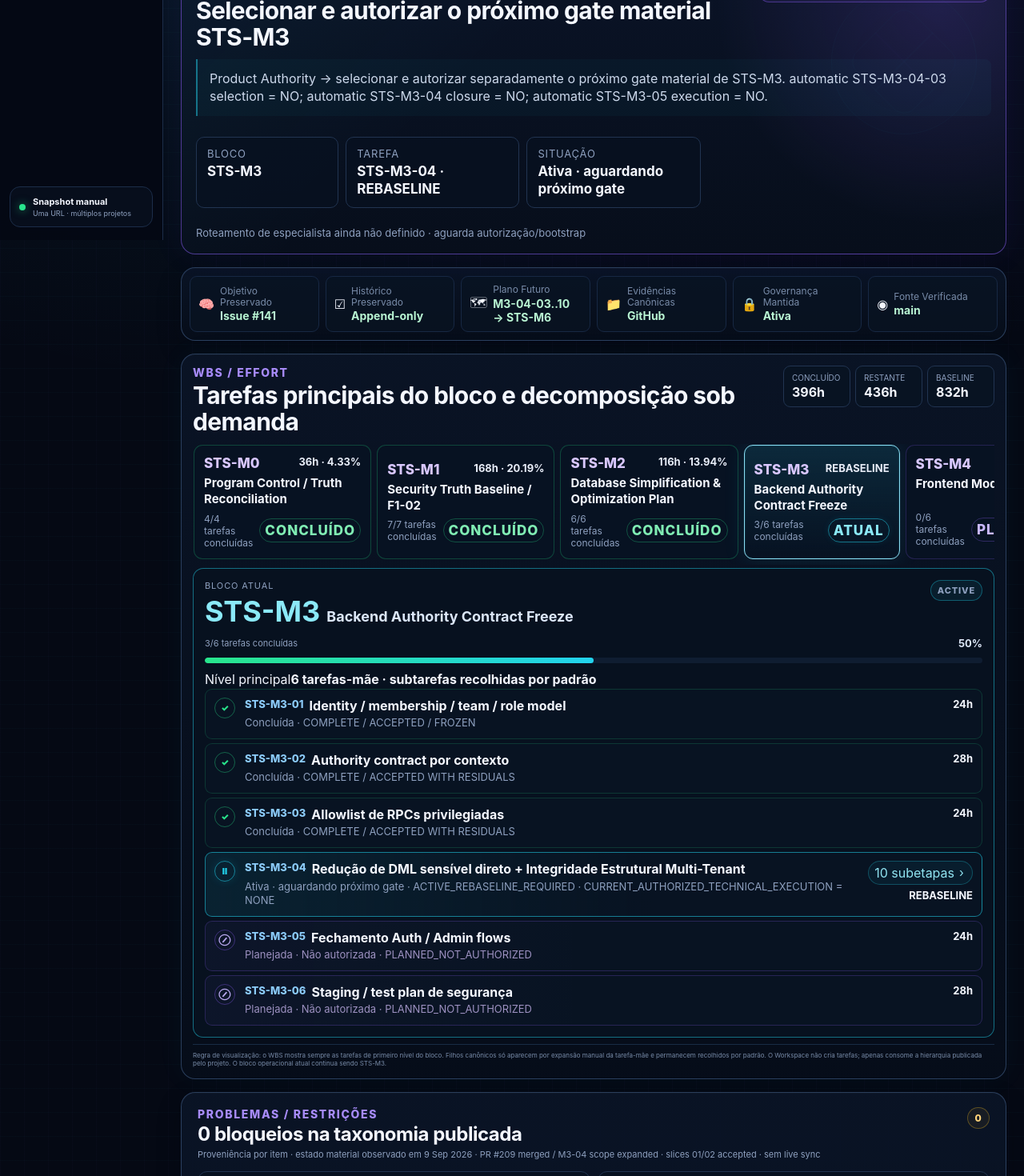
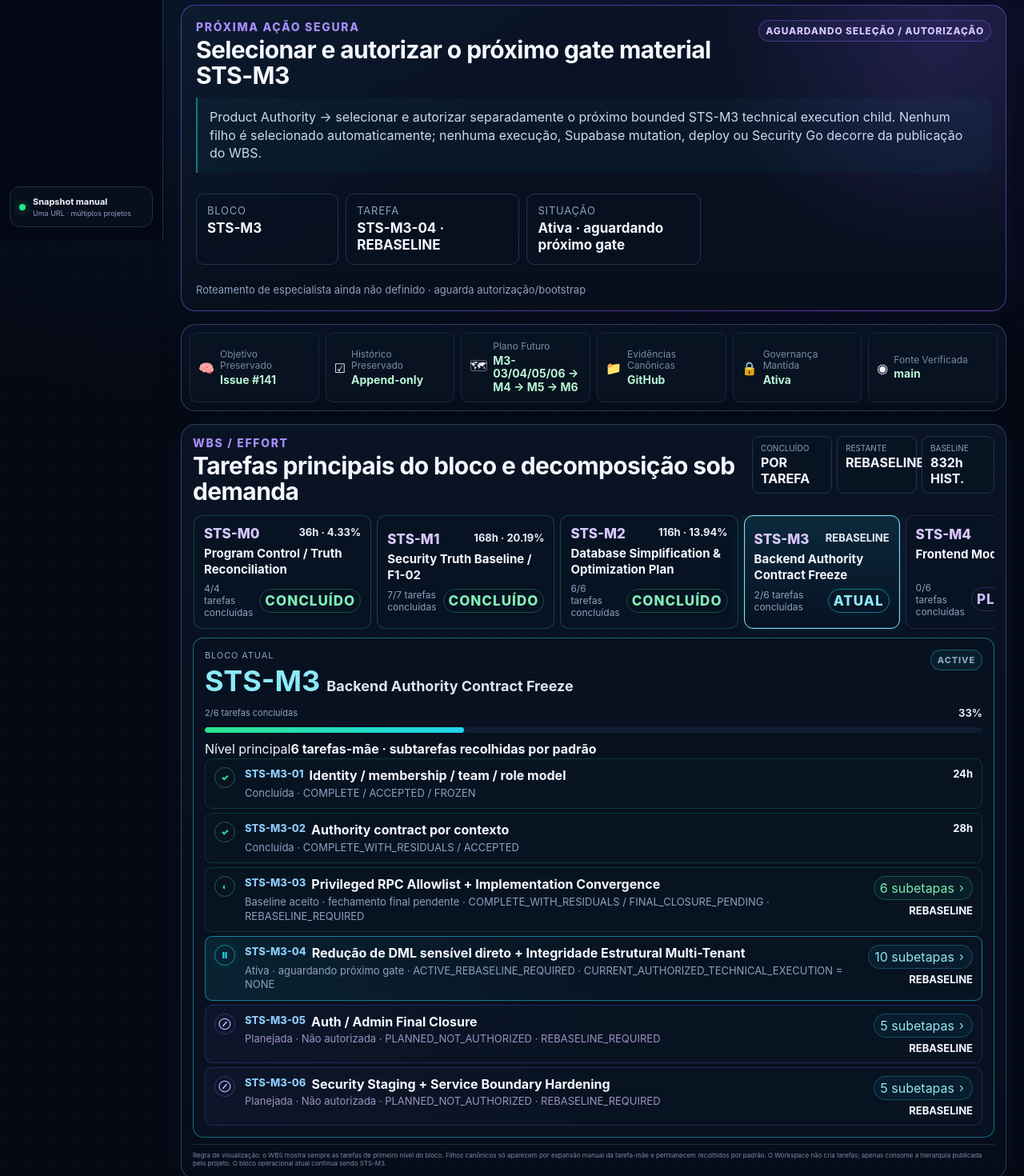
Before and after one commit to wagnerjfjunior/sfjm-workspace, a Next.js app: page / in a window 1280 px wide. Shown: the part 500-1970 px from the top of the page at 80% size. Built offline with nearby package versions, Linux system fonts and the light colour scheme.

Commit message:
data: consume zero-residual FECH task graph

```diff
--- a/data/workspace-demo.ts
+++ b/data/workspace-demo.ts
@@ -193,8 +193,8 @@ export const workspaceDemo = {
     {
       name: "FECH.AI",
       kind: "Projeto externo",
-      continuityState: "STS-M2 COMPLETE / ACCEPTED WITH RESIDUALS · STS-M3 ACTIVE · STS-M3-04 ACTIVE / SCOPE_EXPANDED / REBASELINE_REQUIRED · STS-M3-04-01 COMPLETE / ACCEPTED WITH RESIDUALS · STS-M3-04-02 COMPLETE / ACCEPTED WITH RESIDUALS · CURRENT_AUTHORIZED_TECHNICAL_EXECUTION = NONE",
-      nextSafeAction: "Product Authority → selecionar e autorizar separadamente o próximo gate material de STS-M3. automatic STS-M3-04-03 selection = NO; automatic STS-M3-04 closure = NO; automatic STS-M3-05 execution = NO.",
+      continuityState: "STS-M2 COMPLETE / ACCEPTED WITH RESIDUALS · STS-M3 ACTIVE · ZERO-MATERIAL-RESIDUAL WBS CANONICAL · M3-03 FINAL_CLOSURE_PENDING · M3-04 ACTIVE / REBASELINE_REQUIRED · M3-05/M3-06 PLANNED_NOT_AUTHORIZED · CURRENT_AUTHORIZED_TECHNICAL_EXECUTION = NONE",
+      nextSafeAction: "Product Authority → selecionar e autorizar separadamente o próximo bounded STS-M3 technical execution child. Nenhum filho é selecionado automaticamente; nenhuma execução, Supabase mutation, deploy ou Security Go decorre da publicação do WBS.",
       issues: [
         {
           id: "STS-GATE-SECURITY-GO",
@@ -438,20 +438,20 @@ export const workspaceDemo = {
           label: "STS-M3-04 está ACTIVE com escopo expandido; slices 01/02 aceitos; próximo gate material exige seleção/autorização separada",
           blockingForCurrentTask: false,
           source: "docs/sfjm/CURRENT_STATE.md + NEXT_SAFE_ACTION.md + PROGRAM_TASK_GRAPH.md",
-          sourceRef: "ac20a30fea9095f036d8d466e83794432d58ca89",
+          sourceRef: "157f0f6f1f9bd4e80cf909e95cc48aa76ebe97d5",
           lastValidatedAt: "2026-09-09",
           resolutionCondition: "Product Authority seleciona e autoriza separadamente o próximo gate material; M3-04-03 não é selecionado automaticamente",
           displayPolicy: "ROADMAP_GATES"
         }
       ] satisfies ProjectIssue[],
       repository: "wagnerjfjunior/fecha.ai",
-      observedSha: "ac20a30fea9095f036d8d466e83794432d58ca89",
-      observedAt: "9 Sep 2026 · PR #209 merged / M3-04 scope expanded · slices 01/02 accepted",
-      verification: "Snapshot manual observado em ac20a30f… · CURRENT_STATE/NEXT_SAFE_ACTION atuais; CURRENT_ISSUES permanece ancorado em ec42e7b… e é exibido como taxonomia tipada mais antiga · sem live sync",
+      observedSha: "157f0f6f1f9bd4e80cf909e95cc48aa76ebe97d5",
+      observedAt: "9 Sep 2026 · PR #212 post-merge reconciliation · zero-material-residual WBS canonical",
+      verification: "Snapshot manual observado em 157f0f6f… · PR #212 reconciliou o lifecycle pós-PR #211; CURRENT_STATE/NEXT_SAFE_ACTION/PROGRAM_TASK_GRAPH/WBS atuais; CURRENT_ISSUES permanece taxonomia tipada mais antiga · sem live sync",
       taskDecompositions: [{
         parentTaskId: "STS-M2-04",
         parentLabel: "Política target de DEFINER / RLS / DML",
-        source: "FECH.AI docs/sfjm/PROGRAM_TASK_GRAPH.md + CURRENT_STATE.md + NEXT_SAFE_ACTION.md @ ac20a30f…",
+        source: "FECH.AI docs/sfjm/PROGRAM_TASK_GRAPH.md + CURRENT_STATE.md + NEXT_SAFE_ACTION.md @ 157f0f6f…",
         items: [
           {
             id: "STS-M2-04B",
@@ -533,9 +533,22 @@ export const workspaceDemo = {
         ]
       },
       {
+        parentTaskId: "STS-M3-03",
+        parentLabel: "Privileged RPC Allowlist + Implementation Convergence",
+        source: "FECH.AI docs/sfjm/PROGRAM_TASK_GRAPH.md + canonical WBS @ 157f0f6f…",
+        items: [
+          { id: "STS-M3-03-01", label: "Accepted privileged RPC allowlist baseline", state: "COMPLETE", status: "HISTORICAL_ACCEPTED_EVIDENCE", note: "Accepted baseline preserved as historical evidence; not sufficient by itself for final M3 closure." },
+          { id: "STS-M3-03-02", label: "Resource-Bound Privileged RPC Remediation", state: "NOT_AUTHORIZED", status: "DEFINED_NOT_AUTHORIZED" },
+          { id: "STS-M3-03-03", label: "Tenant-Scoped Analytics RPC Remediation", state: "NOT_AUTHORIZED", status: "DEFINED_NOT_AUTHORIZED" },
+          { id: "STS-M3-03-04", label: "Internal-Helper Reachability Convergence", state: "NOT_AUTHORIZED", status: "DEFINED_NOT_AUTHORIZED" },
+          { id: "STS-M3-03-05", label: "RPC EXECUTE Principal Convergence", state: "NOT_AUTHORIZED", status: "DEFINED_NOT_AUTHORIZED" },
+          { id: "STS-M3-03-06", label: "Independent RPC Authority Closure Review", state: "NOT_AUTHORIZED", status: "DEFINED_NOT_AUTHORIZED" }
+        ]
+      },
+      {
         parentTaskId: "STS-M3-04",
         parentLabel: "Redução de DML sensível direto + Integridade Estrutural Multi-Tenant",
-        source: "FECH.AI docs/sfjm/PROGRAM_TASK_GRAPH.md @ ac20a30f…",
+        source: "FECH.AI docs/sfjm/PROGRAM_TASK_GRAPH.md @ 157f0f6f…",
         items: [
           {
             id: "STS-M3-04-01",
@@ -561,6 +574,30 @@ export const workspaceDemo = {
           { id: "STS-M3-04-09", label: "Structural Cross-Tenant Negative Proofs", state: "NOT_AUTHORIZED", status: "DEFINED_NOT_AUTHORIZED" },
           { id: "STS-M3-04-10", label: "Independent AppSec Closure Review", state: "NOT_AUTHORIZED", status: "DEFINED_NOT_AUTHORIZED" }
         ]
+      },
+      {
+        parentTaskId: "STS-M3-05",
+        parentLabel: "Auth / Admin Final Closure",
+        source: "FECH.AI docs/sfjm/PROGRAM_TASK_GRAPH.md + canonical WBS @ 157f0f6f…",
+        items: [
+          { id: "STS-M3-05-01", label: "Create-user canonical authority convergence", state: "NOT_AUTHORIZED", status: "DEFINED_NOT_AUTHORIZED" },
+          { id: "STS-M3-05-02", label: "Password-reset / admin authority closure", state: "NOT_AUTHORIZED", status: "DEFINED_NOT_AUTHORIZED" },
+          { id: "STS-M3-05-03", label: "Root / admin-local / gestor compatibility cleanup", state: "NOT_AUTHORIZED", status: "DEFINED_NOT_AUTHORIZED" },
+          { id: "STS-M3-05-04", label: "Auth/Admin negative proofs", state: "NOT_AUTHORIZED", status: "DEFINED_NOT_AUTHORIZED" },
+          { id: "STS-M3-05-05", label: "Independent Auth/Admin closure review", state: "NOT_AUTHORIZED", status: "DEFINED_NOT_AUTHORIZED" }
+        ]
+      },
+      {
+        parentTaskId: "STS-M3-06",
+        parentLabel: "Security Staging + Service Boundary Hardening",
+        source: "FECH.AI docs/sfjm/PROGRAM_TASK_GRAPH.md + canonical WBS @ 157f0f6f…",
+        items: [
+          { id: "STS-M3-06-01", label: "Isolated security staging topology + fixtures", state: "NOT_AUTHORIZED", status: "DEFINED_NOT_AUTHORIZED" },
+          { id: "STS-M3-06-02", label: "mesa-worker-proxy auth/authorization disposition", state: "NOT_AUTHORIZED", status: "DEFINED_NOT_AUTHORIZED" },
+          { id: "STS-M3-06-03", label: "Service-to-service credential / payload / rate boundary", state: "NOT_AUTHORIZED", status: "DEFINED_NOT_AUTHORIZED" },
+          { id: "STS-M3-06-04", label: "Hostile-client / cross-tenant harness readiness", state: "NOT_AUTHORIZED", status: "DEFINED_NOT_AUTHORIZED" },
+          { id: "STS-M3-06-05", label: "M3 Final Security Implementation Closure", state: "NOT_AUTHORIZED", status: "DEFINED_NOT_AUTHORIZED" }
+        ]
       }]
     },
     {
@@ -584,8 +621,8 @@ export const workspaceDemo = {
   fechaiProgram: {
     name: "FECH.AI Security-to-Scale 2026",
     repository: "wagnerjfjunior/fecha.ai",
-    observedSha: "ac20a30fea9095f036d8d466e83794432d58ca89",
-    observedAt: "9 Sep 2026 · PR #209 merged / M3-04 expanded assurance graph; slices 01/02 accepted",
+    observedSha: "157f0f6f1f9bd4e80cf909e95cc48aa76ebe97d5",
+    observedAt: "9 Sep 2026 · PR #212 reconciled PR #211 post-merge lifecycle / zero-material-residual WBS canonical",
     programIssue: "#141",
     programObjective: "Reach a sellable, operable FECH.AI with a defensible Security Go candidate and a clear path out of the current frontend/backend monolith before year-end, without hiding unresolved risk or performing a big-bang rewrite.",
     objectiveSource: "FECH.AI Issue #141 + program-hierarchy BCR",
@@ -595,11 +632,11 @@ export const workspaceDemo = {
     specialistRouting: [] as SpecialistRoute[],
     lastCompletedMilestone: "STS-M2 — COMPLETE / ACCEPTED WITH IMPLEMENTATION-LIFECYCLE-CALLSITE-RUNTIME-APPSEC RESIDUALS",
     nextProgramMilestone: "STS-M4 — Frontend Modularization / App.jsx Extraction · PLANNED_NOT_AUTHORIZED",
-    activeWorkstream: "STS-M3 ACTIVE · STS-M3-04 ACTIVE / SCOPE_EXPANDED / REBASELINE_REQUIRED · M3-04-01/02 COMPLETE / ACCEPTED WITH RESIDUALS · CURRENT_AUTHORIZED_TECHNICAL_EXECUTION = NONE",
-    nextSafeAction: "Resolve live FECH.AI main → Product Authority select/separately authorize next material STS-M3 gate → automatic M3-04-03 selection = NO → no automatic M3-04 closure or M3-05 execution",
+    activeWorkstream: "STS-M3 ACTIVE · M3-03 FINAL_CLOSURE_PENDING / REBASELINE_REQUIRED · M3-04 ACTIVE / REBASELINE_REQUIRED · M3-05/M3-06 PLANNED_NOT_AUTHORIZED / REBASELINE_REQUIRED · CURRENT_AUTHORIZED_TECHNICAL_EXECUTION = NONE",
+    nextSafeAction: "Resolve live FECH.AI main → Product Authority separately selects/authorizes the next bounded STS-M3 technical execution child → automatic child selection = NO → no automatic mutation/deploy/Security Go",
     securityGo: "NOT GRANTED",
     commercialization: "BLOCKED",
-    weightingBasis: "Peso = duração planejada; progresso só avança quando o gate do milestone é aceito.",
+    weightingBasis: "832h = historical planning baseline only. M3 and M5 require rebaseline; aggregate current progress must not be inferred from stale hours.",
     evidenceBoundary: "OBJECTIVE != TASK · WBS_STRUCTURE != CURRENT_STATE · STATIC != LIVE != RUNTIME · VERSIONED != APPLIED · RUNTIME_BOUNDED != SECURITY_GO",
     invalidatesOn: "Mudança material no plano #141, evidência, findings, Security Go, comercialização ou classificação de workstreams.",
     milestones: [
@@ -1002,22 +1039,23 @@ export const workspaceDemo = {
       { date: "8 Sep 2026", text: "PR #205/#206: STS-M3-04-01 aplicada, validada e aceita com residuals", kind: "REMEDIATION" },
       { date: "8 Sep 2026", text: "PR #207/#208: STS-M3-04-02 aplicada, catalog validation PASS e aceita com residuals", kind: "REMEDIATION" },
       { date: "8 Sep 2026", text: "PR #209: Security Go assurance program + relationship catalogs publicados; M3-04 expandida para 10 children e REBASELINE_REQUIRED", kind: "PROGRAM" },
+      { date: "9 Sep 2026", text: "PR #211/#212: zero-material-residual WBS publicado e reconciliado; M3-03/05/06 decompostos, M5 expandido para M5-00..07 e aggregate effort marcado para rebaseline", kind: "PROGRAM" },
       { date: "8 Sep 2026", text: "Vercel branch Preview mais recente = READY; tentativa anterior bloqueada por quota tratada como evento transitório/superseded", kind: "EVIDENCE" }
     ] satisfies TimelineItem[]
 
   } satisfies ProgramSnapshot,
 
   fechaiWbs: {
-    source: "WBS structure baseline: docs/roadmap/fechai-security-to-scale-2026-wbs.md · operational overlay: docs/sfjm/PROGRAM_TASK_GRAPH.md · current meaning: CURRENT_STATE.md + NEXT_SAFE_ACTION.md @ ac20a30f…",
+    source: "WBS/current hierarchy: docs/roadmap/fechai-security-to-scale-2026-wbs.md + docs/sfjm/PROGRAM_TASK_GRAPH.md · current meaning: CURRENT_STATE.md + NEXT_SAFE_ACTION.md @ 157f0f6f…",
     basis: "Planning estimates for visibility, not clocked timesheets.",
     totalCriticalHours: 832,
-    completedHours: 396,
-    remainingCriticalHours: 436,
+    historicalCompletedHoursAtPreviousBaseline: 396,
+    historicalRemainingHoursAtPreviousBaseline: 436,
     preSecurityGoBacklogHours: 116,
     plannedBacklogHours: 104,
     currentPackage: "STS-M3 — ACTIVE",
-    currentTask: "STS-M3-04 · ACTIVE / SCOPE_EXPANDED / REBASELINE_REQUIRED · próximo gate material não selecionado",
-    note: "832h é baseline estrutural histórica. STS-M3-04 foi expandida para 10 children e exige rebaseline; antigo 24h não deve ser tratado como estimativa corrente. CURRENT_AUTHORIZED_TECHNICAL_EXECUTION = NONE.",
+    currentTask: "STS-M3 · zero-material-residual closure graph ativo · M3-03 final closure pending · M3-04 active · próximo bounded child ainda não selecionado",
+    note: "832h é baseline histórica. M3 e M5 = REBASELINE_REQUIRED; M3-03/04/05/06 e M5-00/06/07 não devem exibir horas antigas como estimativa corrente. CURRENT_AUTHORIZED_TECHNICAL_EXECUTION = NONE.",
     milestones: [
       {
         id: "STS-M0",
@@ -1067,11 +1105,11 @@ export const workspaceDemo = {
         state: "ACTIVE",
         tasks: [
           { id: "STS-M3-01", wbsId: "M3-01", label: "Identity / membership / team / role model", hours: 24, state: "COMPLETE", note: "COMPLETE / ACCEPTED / FROZEN" },
-          { id: "STS-M3-02", wbsId: "M3-02", label: "Authority contract por contexto", hours: 28, state: "COMPLETE", note: "COMPLETE / ACCEPTED WITH RESIDUALS" },
-          { id: "STS-M3-03", wbsId: "M3-03", label: "Allowlist de RPCs privilegiadas", hours: 24, state: "COMPLETE", note: "COMPLETE / ACCEPTED WITH RESIDUALS" },
+          { id: "STS-M3-02", wbsId: "M3-02", label: "Authority contract por contexto", hours: 28, state: "COMPLETE", note: "COMPLETE_WITH_RESIDUALS / ACCEPTED" },
+          { id: "STS-M3-03", wbsId: "M3-03", label: "Privileged RPC Allowlist + Implementation Convergence", hours: 24, state: "COMPLETE", note: "COMPLETE_WITH_RESIDUALS / FINAL_CLOSURE_PENDING · REBASELINE_REQUIRED" },
           { id: "STS-M3-04", wbsId: "M3-04", label: "Redução de DML sensível direto + Integridade Estrutural Multi-Tenant", hours: 24, state: "ACTIVE", note: "ACTIVE_REBASELINE_REQUIRED · CURRENT_AUTHORIZED_TECHNICAL_EXECUTION = NONE" },
-          { id: "STS-M3-05", wbsId: "M3-05", label: "Fechamento Auth / Admin flows", hours: 24, state: "PLANNED", note: "PLANNED_NOT_AUTHORIZED" },
-          { id: "STS-M3-06", wbsId: "M3-06", label: "Staging / test plan de segurança", hours: 28, state: "PLANNED", note: "PLANNED_NOT_AUTHORIZED" }
+          { id: "STS-M3-05", wbsId: "M3-05", label: "Auth / Admin Final Closure", hours: 24, state: "PLANNED", note: "PLANNED_NOT_AUTHORIZED · REBASELINE_REQUIRED" },
+          { id: "STS-M3-06", wbsId: "M3-06", label: "Security Staging + Service Boundary Hardening", hours: 28, state: "PLANNED", note: "PLANNED_NOT_AUTHORIZED · REBASELINE_REQUIRED" }
         ]
       },
       {
@@ -1096,12 +1134,14 @@ export const workspaceDemo = {
         state: "PLANNED",
         operationalState: "PLANNED_NOT_AUTHORIZED",
         tasks: [
-          { id: "STS-M5-01", wbsId: "M5-01", label: "Hostile-client suite isolada", hours: 28, state: "PLANNED", note: "PLANNED_NOT_AUTHORIZED · children = NONE YET per PROGRAM_TASK_GRAPH" },
-          { id: "STS-M5-02", wbsId: "M5-02", label: "Regressão tenant / role / auth / storage", hours: 28, state: "PLANNED", note: "PLANNED_NOT_AUTHORIZED · children = NONE YET per PROGRAM_TASK_GRAPH" },
-          { id: "STS-M5-03", wbsId: "M5-03", label: "Dependency / CVE gate", hours: 12, state: "PLANNED", note: "PLANNED_NOT_AUTHORIZED · children = NONE YET per PROGRAM_TASK_GRAPH" },
-          { id: "STS-M5-04", wbsId: "M5-04", label: "Secrets / config / deploy gate", hours: 16, state: "PLANNED", note: "PLANNED_NOT_AUTHORIZED · children = NONE YET per PROGRAM_TASK_GRAPH" },
-          { id: "STS-M5-05", wbsId: "M5-05", label: "Observabilidade / rollback / incidente", hours: 24, state: "PLANNED", note: "PLANNED_NOT_AUTHORIZED · children = NONE YET per PROGRAM_TASK_GRAPH" },
-          { id: "STS-M5-06", wbsId: "M5-06", label: "Adjudicação de residual risk", hours: 20, state: "PLANNED", note: "PLANNED_NOT_AUTHORIZED · children = NONE YET per PROGRAM_TASK_GRAPH" }
+          { id: "STS-M5-00", wbsId: "M5-00", label: "Global Security Assurance Coverage Reconciliation", hours: 0, state: "PLANNED", note: "PLANNED_NOT_AUTHORIZED · REBASELINE_REQUIRED" },
+          { id: "STS-M5-01", wbsId: "M5-01", label: "Hostile-client suite isolada", hours: 28, state: "PLANNED", note: "PLANNED_NOT_AUTHORIZED" },
+          { id: "STS-M5-02", wbsId: "M5-02", label: "Regressão tenant / role / auth / storage", hours: 28, state: "PLANNED", note: "PLANNED_NOT_AUTHORIZED" },
+          { id: "STS-M5-03", wbsId: "M5-03", label: "Dependency / CVE gate", hours: 12, state: "PLANNED", note: "PLANNED_NOT_AUTHORIZED" },
+          { id: "STS-M5-04", wbsId: "M5-04", label: "Secrets / config / deploy gate", hours: 16, state: "PLANNED", note: "PLANNED_NOT_AUTHORIZED" },
+          { id: "STS-M5-05", wbsId: "M5-05", label: "Observabilidade / rollback / incidente", hours: 24, state: "PLANNED", note: "PLANNED_NOT_AUTHORIZED" },
+          { id: "STS-M5-06", wbsId: "M5-06", label: "Material Residual Elimination Gate", hours: 20, state: "PLANNED", note: "PLANNED_NOT_AUTHORIZED · REBASELINE_REQUIRED" },
+          { id: "STS-M5-07", wbsId: "M5-07", label: "Independent Integrated AppSec Final Review", hours: 0, state: "PLANNED", note: "PLANNED_NOT_AUTHORIZED · REBASELINE_REQUIRED" }
         ]
       },
       {
@@ -1151,7 +1191,7 @@ export const workspaceDemo = {
   contexts: [
     { icon: "🧠", label: "Objetivo Preservado", value: "Issue #141" },
     { icon: "☑", label: "Histórico Preservado", value: "Append-only" },
-    { icon: "🗺", label: "Plano Futuro", value: "M3-04-03..10 → STS-M6" },
+    { icon: "🗺", label: "Plano Futuro", value: "M3-03/04/05/06 → M4 → M5 → M6" },
     { icon: "📁", label: "Evidências Canônicas", value: "GitHub" },
     { icon: "🔒", label: "Governança Mantida", value: "Ativa" },
     { icon: "◉", label: "Fonte Verificada", value: "main" }
@@ -1165,12 +1205,12 @@ export const workspaceDemo = {
   ] satisfies SourceRow[],
 
   sources: [
-    { label: "FECH.AI main", value: "ac20a30f…", badge: true },
+    { label: "FECH.AI main", value: "157f0f6f…", badge: true },
     { label: "Program objective", value: "#141 OPEN · PRESERVED", badge: true },
     { label: "Current state source", value: "docs/sfjm/CURRENT_STATE.md", badge: true },
     { label: "Program task graph", value: "docs/sfjm/PROGRAM_TASK_GRAPH.md", badge: true },
     { label: "Current issues", value: "docs/sfjm/CURRENT_ISSUES.md · typed", badge: true },
-    { label: "WBS structure", value: "832h baseline · M3-04 REBASELINE_REQUIRED", badge: true },
+    { label: "WBS structure", value: "832h historical baseline · M3/M5 REBASELINE_REQUIRED", badge: true },
     { label: "Vercel Preview", value: "READY · latest branch preview", badge: true },
     { label: "SES main / routing", value: "61cee7b3… · manual", badge: true },
     { label: "Snapshot", value: "Manual · validated 9 Sep · not live-synced", badge: true }
```
